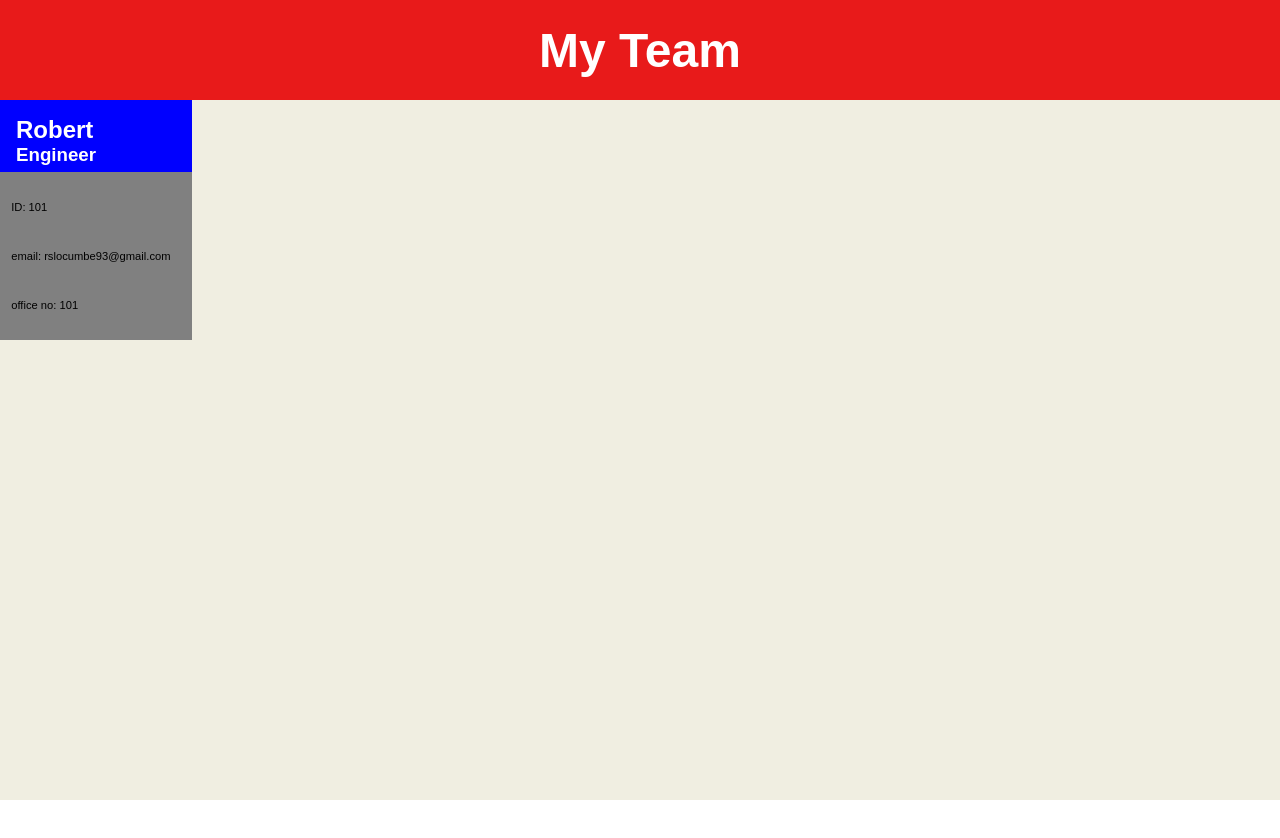
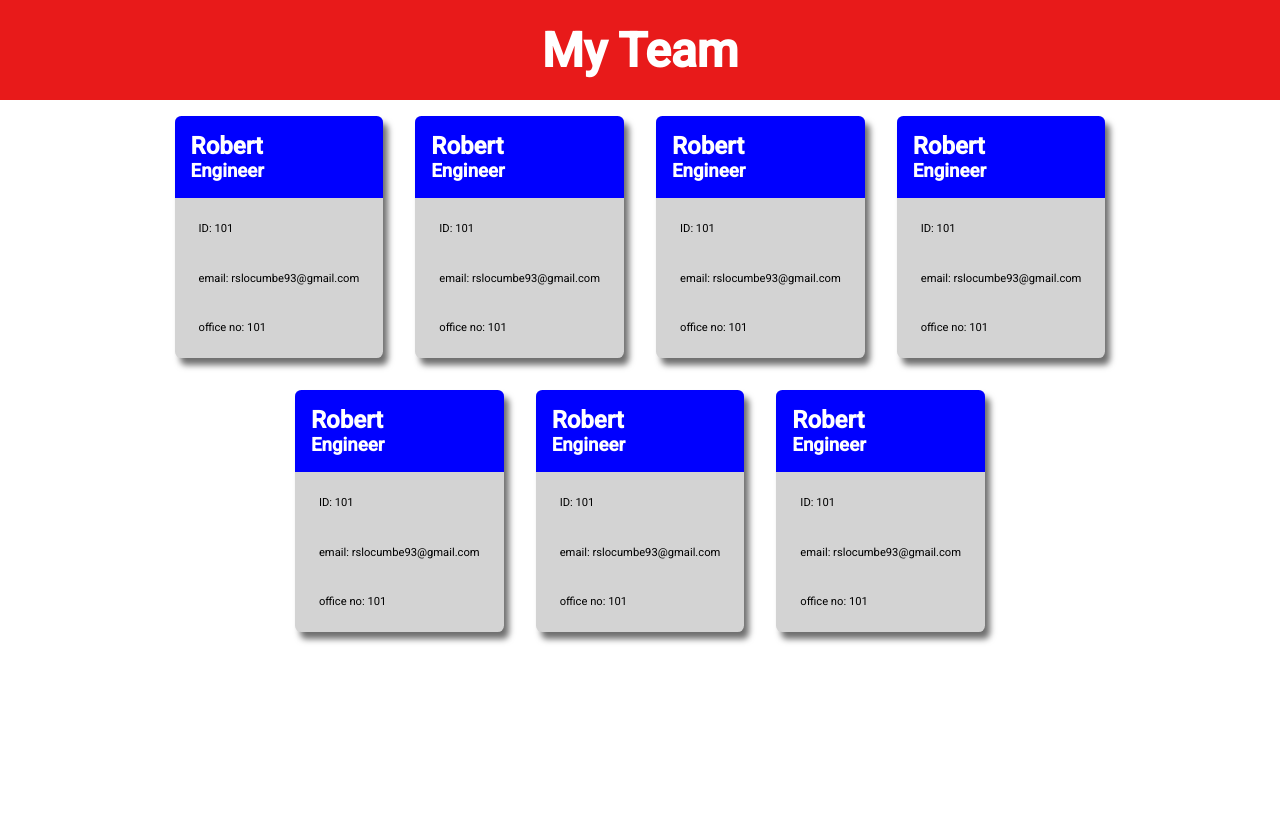
Before and after one commit to sherb93/team_profile_generator, a website: page dist/placeholder.html in a window 1280 px wide. Before the commit the page ends 800 px from the top, so only its background shows below. Drawn offline with Linux system fonts and the light colour scheme.

Commit message:
stylized cards

```diff
--- a/dist/placeholder.html
+++ b/dist/placeholder.html
@@ -11,17 +11,98 @@
     <header id="header-container">
         <h1 id="header-title">My Team</h1>
     </header>
+
     <main>
-        <div id="cards-wrapper">
+        <div id="container">
             <div class="card">
                 <div class="card-header">
                     <h2>Robert</h2>
                     <h3>Engineer</h3>
                 </div>
-                <div class="card-body">
-                    <p>ID: 101</p>
-                    <p>email: rslocumbe93@gmail.com</p>
-                    <p>office no: 101</p>
+                <div class="card-body-container">
+                    <div class="card-body">
+                        <p>ID: 101</p>
+                        <p>email: rslocumbe93@gmail.com</p>
+                        <p>office no: 101</p>
+                    </div>
+                </div>
+            </div>
+            <div class="card">
+                <div class="card-header">
+                    <h2>Robert</h2>
+                    <h3>Engineer</h3>
+                </div>
+                <div class="card-body-container">
+                    <div class="card-body">
+                        <p>ID: 101</p>
+                        <p>email: rslocumbe93@gmail.com</p>
+                        <p>office no: 101</p>
+                    </div>
+                </div>
+            </div>
+            <div class="card">
+                <div class="card-header">
+                    <h2>Robert</h2>
+                    <h3>Engineer</h3>
+                </div>
+                <div class="card-body-container">
+                    <div class="card-body">
+                        <p>ID: 101</p>
+                        <p>email: rslocumbe93@gmail.com</p>
+                        <p>office no: 101</p>
+                    </div>
+                </div>
+            </div>
+            <div class="card">
+                <div class="card-header">
+                    <h2>Robert</h2>
+                    <h3>Engineer</h3>
+                </div>
+                <div class="card-body-container">
+                    <div class="card-body">
+                        <p>ID: 101</p>
+                        <p>email: rslocumbe93@gmail.com</p>
+                        <p>office no: 101</p>
+                    </div>
+                </div>
+            </div>
+            <div class="card">
+                <div class="card-header">
+                    <h2>Robert</h2>
+                    <h3>Engineer</h3>
+                </div>
+                <div class="card-body-container">
+                    <div class="card-body">
+                        <p>ID: 101</p>
+                        <p>email: rslocumbe93@gmail.com</p>
+                        <p>office no: 101</p>
+                    </div>
+                </div>
+            </div>
+            <div class="card">
+                <div class="card-header">
+                    <h2>Robert</h2>
+                    <h3>Engineer</h3>
+                </div>
+                <div class="card-body-container">
+                    <div class="card-body">
+                        <p>ID: 101</p>
+                        <p>email: rslocumbe93@gmail.com</p>
+                        <p>office no: 101</p>
+                    </div>
+                </div>
+            </div>
+            <div class="card">
+                <div class="card-header">
+                    <h2>Robert</h2>
+                    <h3>Engineer</h3>
+                </div>
+                <div class="card-body-container">
+                    <div class="card-body">
+                        <p>ID: 101</p>
+                        <p>email: rslocumbe93@gmail.com</p>
+                        <p>office no: 101</p>
+                    </div>
                 </div>
             </div>
         </div>
--- a/dist/style.css
+++ b/dist/style.css
@@ -4,12 +4,19 @@
     box-sizing: border-box;
     margin: 0;
     padding: 0;
-    font-family: 'Quicksand', sans-serif;
+    font-family: 'Roboto', sans-serif;
 }
 
 main {
-    height: calc(100vh - 100px);
-    background: #f0eee1;
+    min-height: 100vh;
+}
+
+#container {
+    width: 90%;
+    margin: 0 auto;
+    display: flex;
+    justify-content: center;
+    flex-wrap: wrap;
 }
 
 header {
@@ -27,23 +34,30 @@ header {
 }
 
 .card {
-    width: 12em;
-    height: 15em;
-    background: grey;
+    min-width: 200px;
+    max-width: 100%;
+    margin: 1rem;
+    background: rgb(211, 211, 211);
+    border-radius: 0.4rem;
+    overflow: hidden;
+    box-shadow: 5px 7px 6px 0px rgba(0,0,0,0.57);
 }
 
 .card-header {
-    height: 30%;
     padding: 1em;
     background: blue;
     color: white;
 }
 
+.card-body-container {
+    height: 10rem;
+    padding: 1.5rem;
+}
+
 .card-body {
-    padding: 1em;
-    height: 70%;
+    height: 100%;
     display: flex;
     flex-direction: column;
-    justify-content: space-around;
+    justify-content: space-between;
     font-size: 0.7em;
 }
```
